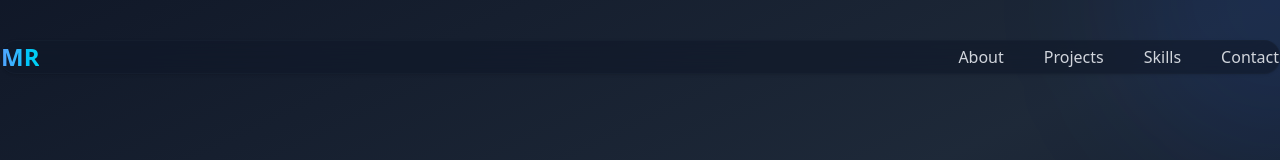
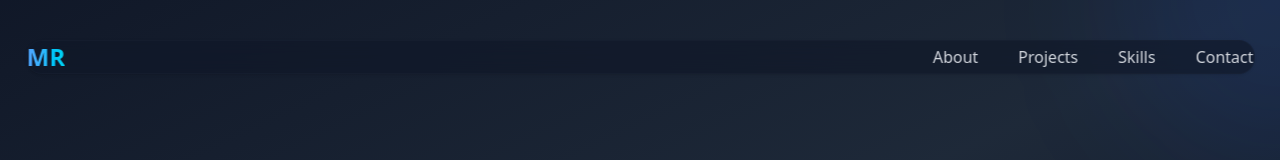
Before and after one commit to MalavyaRaval/malavyaraval.github.io, a React (Vite) app: page / in a window 1280 px wide. Shown: the top 160 px of the page. Built offline with nearby package versions, Linux system fonts and the light colour scheme.

Commit message:
UI: widen navbar background, increase blur and horizontal padding

```diff
--- a/src/Home.jsx
+++ b/src/Home.jsx
@@ -147,8 +147,8 @@ export default function Home() {
   return (
     <>
       {/* Header */}
-      <header className="fixed top-10 left-1/2 -translate-x-1/2 z-50 w-[88%] max-w-7xl">
-        <nav className="bg-gray-900/60 backdrop-blur-md rounded-2xl px-10 py-6 flex justify-between items-center border border-gray-800/30 shadow-sm">
+      <header className="fixed top-10 left-1/2 -translate-x-1/2 z-50 w-[96%] max-w-8xl">
+        <nav className="bg-gray-900/65 backdrop-blur-lg rounded-2xl px-14 py-6 flex justify-between items-center border border-gray-800/30 shadow-sm">
           <div className="text-2xl font-bold bg-gradient-to-r from-blue-400 to-cyan-400 bg-clip-text text-transparent">
             MR
           </div>
```
